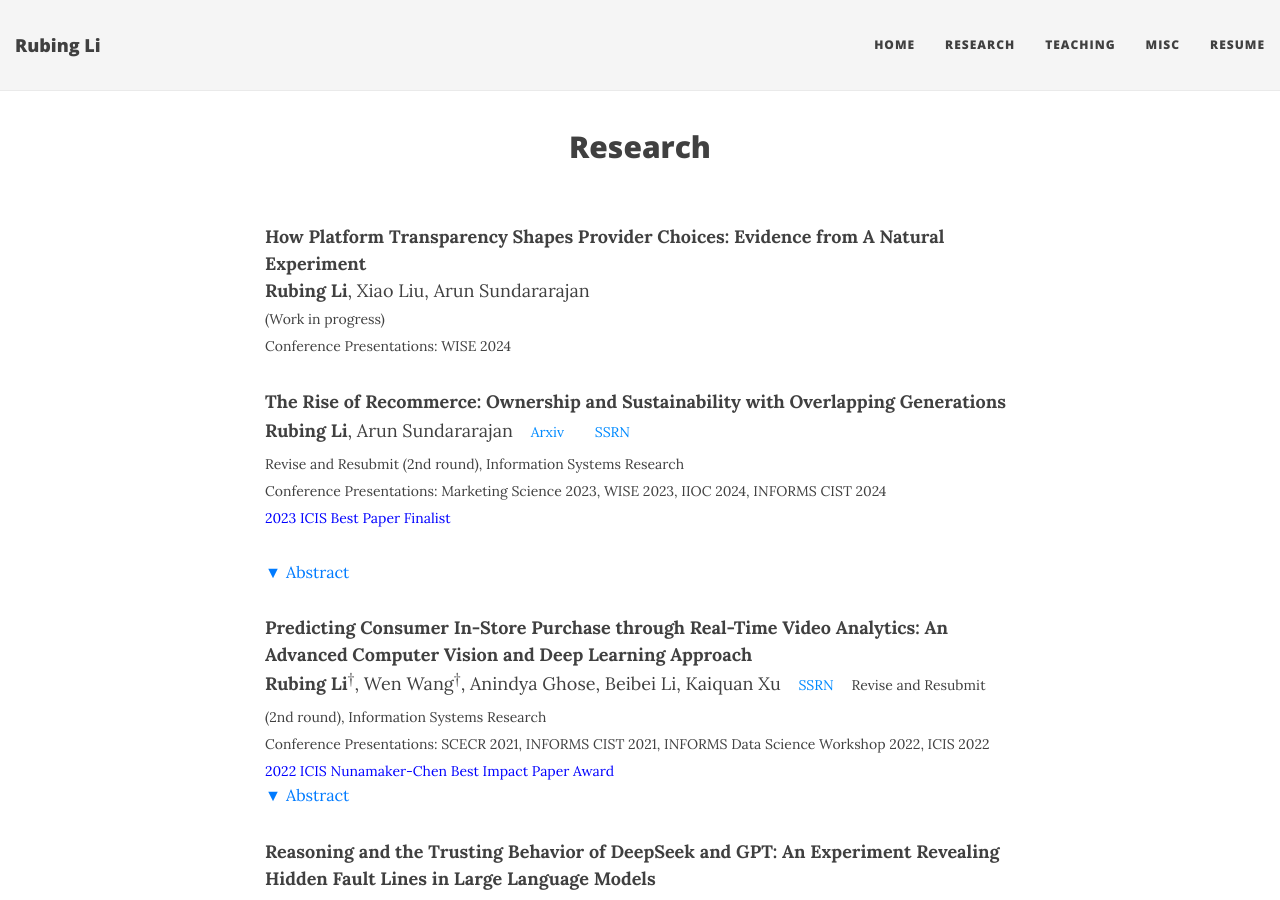
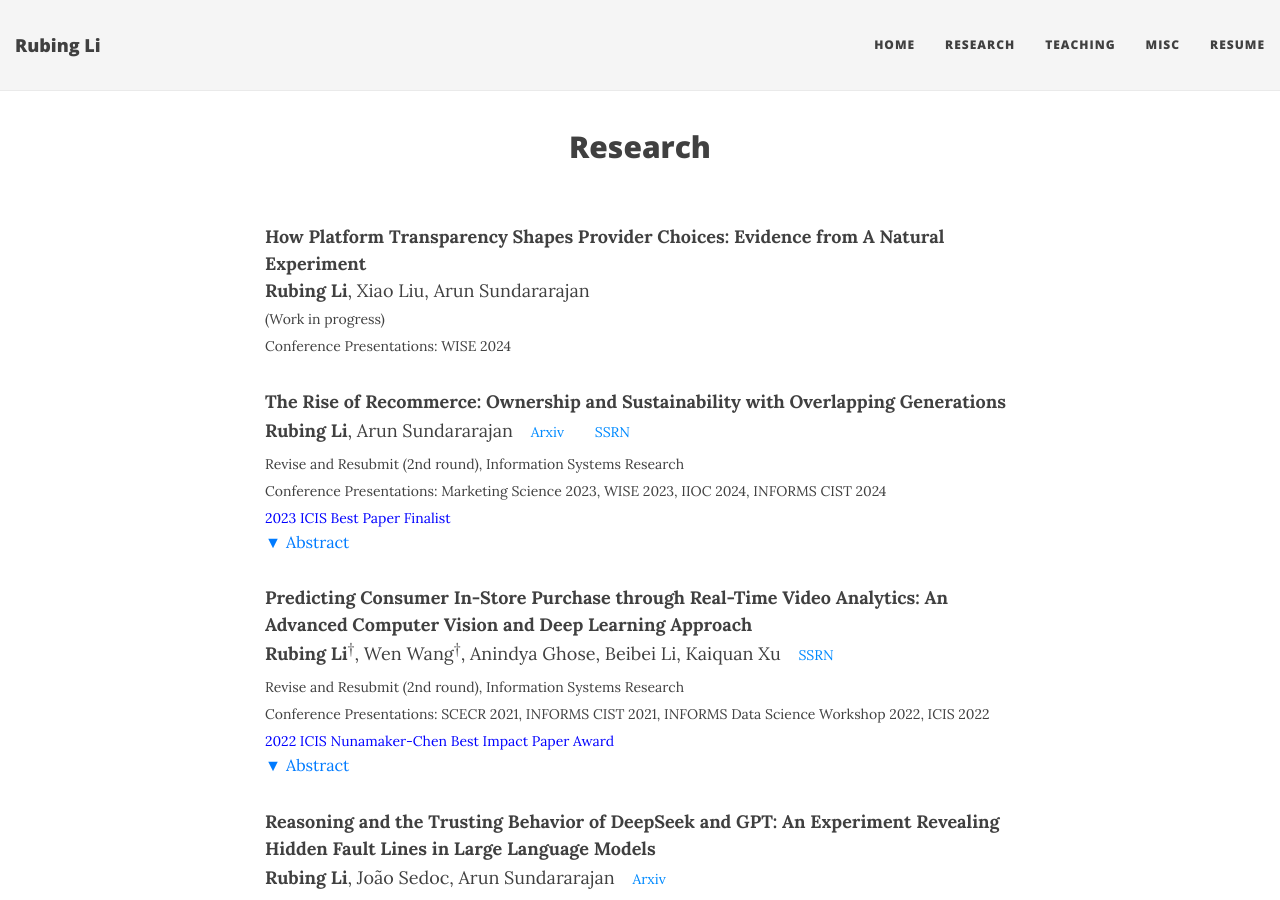
Before and after one commit to RubingLi123/rubingli123.github.io, a Jekyll site: the page built from research.md, in a window 1280 px wide and 900 px high. Built offline with Jekyll 4.4.1, drawn with Linux system fonts in a browser that asks for light colours; nearby versions of some CDN libraries.

Commit message:
Update research.md

```diff
--- a/research.md
+++ b/research.md
@@ -49,7 +49,6 @@
 <br><span style="font-size: 14px;"> Revise and Resubmit (2nd round), Information Systems Research</span>
 <br><span style="font-size: 14px;">Conference Presentations: Marketing Science 2023, WISE 2023, IIOC 2024, INFORMS CIST 2024</span>
 <br><span style="font-size: 14px;color:blue">2023 ICIS Best Paper Finalist </span>
-
 <span class="abstract-link" onclick="toggleAbstract('abstract1', this)">
     <span class="triangle">▼</span> Abstract
 </span>
@@ -59,7 +58,7 @@
 
 **Predicting Consumer In-Store Purchase through Real-Time Video Analytics: An Advanced Computer Vision and Deep Learning Approach**
 **Rubing Li**<sup>†</sup>, Wen Wang<sup>†</sup>, Anindya Ghose, Beibei Li, Kaiquan Xu [SSRN](https://papers.ssrn.com/sol3/papers.cfm?abstract_id=4513385){: .btn}
-<span style="font-size: 14px;"> Revise and Resubmit (2nd round), Information Systems Research</span>
+<br><span style="font-size: 14px;"> Revise and Resubmit (2nd round), Information Systems Research</span>
 <br><span style="font-size: 14px;">Conference Presentations: SCECR 2021, INFORMS CIST 2021, INFORMS Data Science Workshop 2022, ICIS 2022</span>
 <span style="font-size: 14px;color:blue">2022 ICIS Nunamaker-Chen Best Impact Paper Award</span>
 <span class="abstract-link" onclick="toggleAbstract('abstract3', this)">
@@ -94,11 +93,11 @@
 </div>
 
 **Common Law Annotations: Investigating the Stability of Dialog System Output Annotations**
-With Seunggun Lee, João Sedoc and nine other coauthors [ACL](https://aclanthology.org/2023.findings-acl.780.pdf){: .btn}<br>
-*Findings of the Association for Computational Linguistics: ACL 2023*
+With Seunggun Lee, João Sedoc and nine other coauthors [ACL](https://aclanthology.org/2023.findings-acl.780.pdf){: .btn}
+<br><span style="font-size: 14px;">Findings of the Association for Computational Linguistics: ACL 2023</span>
 
-<br>
-<span style="font-size: 0.75em;">(<sup>†</sup> Indicates shared authorship)</span>
+
+<br><span style="font-size: 0.75em;">(<sup>†</sup> Indicates shared authorship)</span>
 
 
 <script>
```
